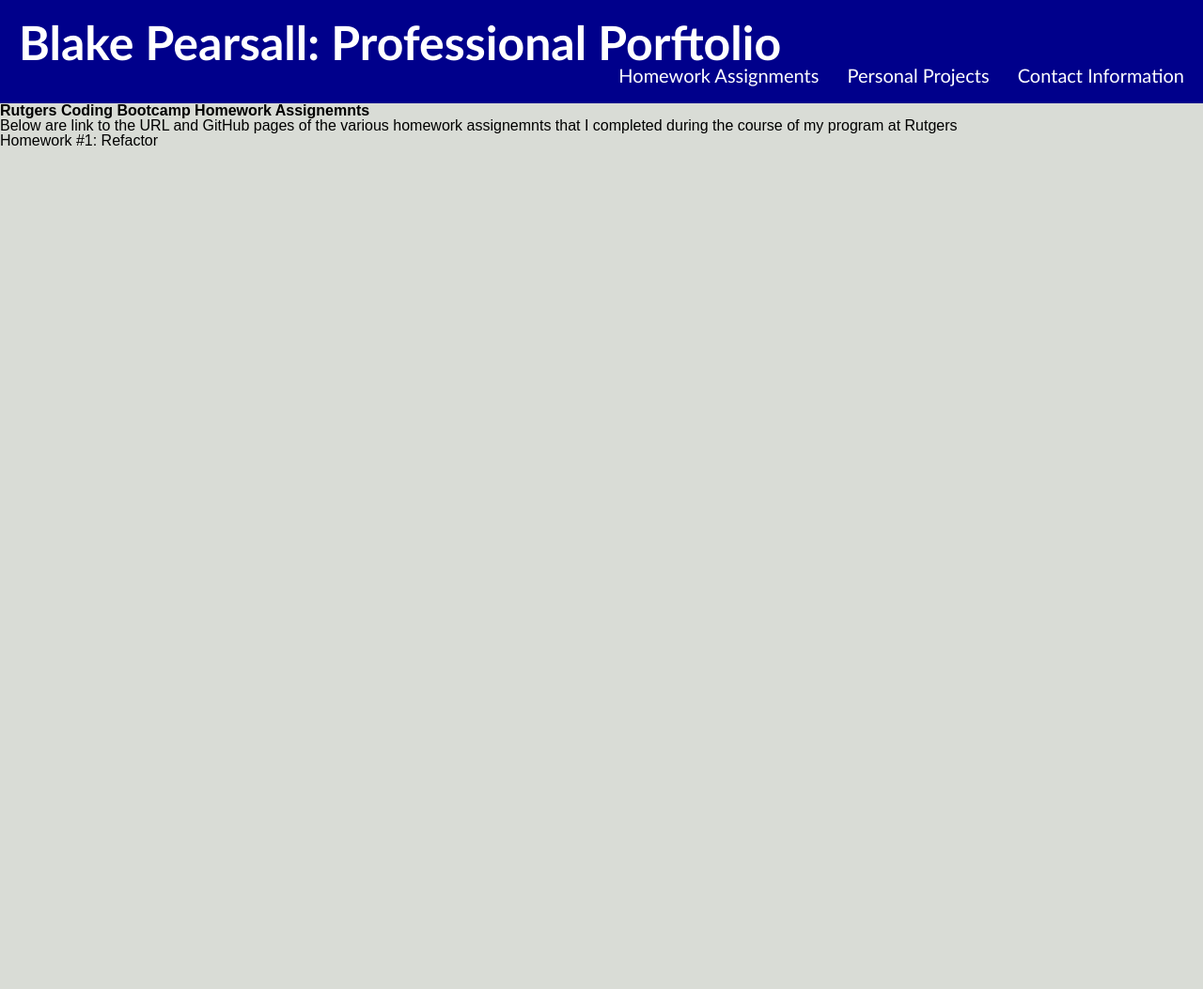
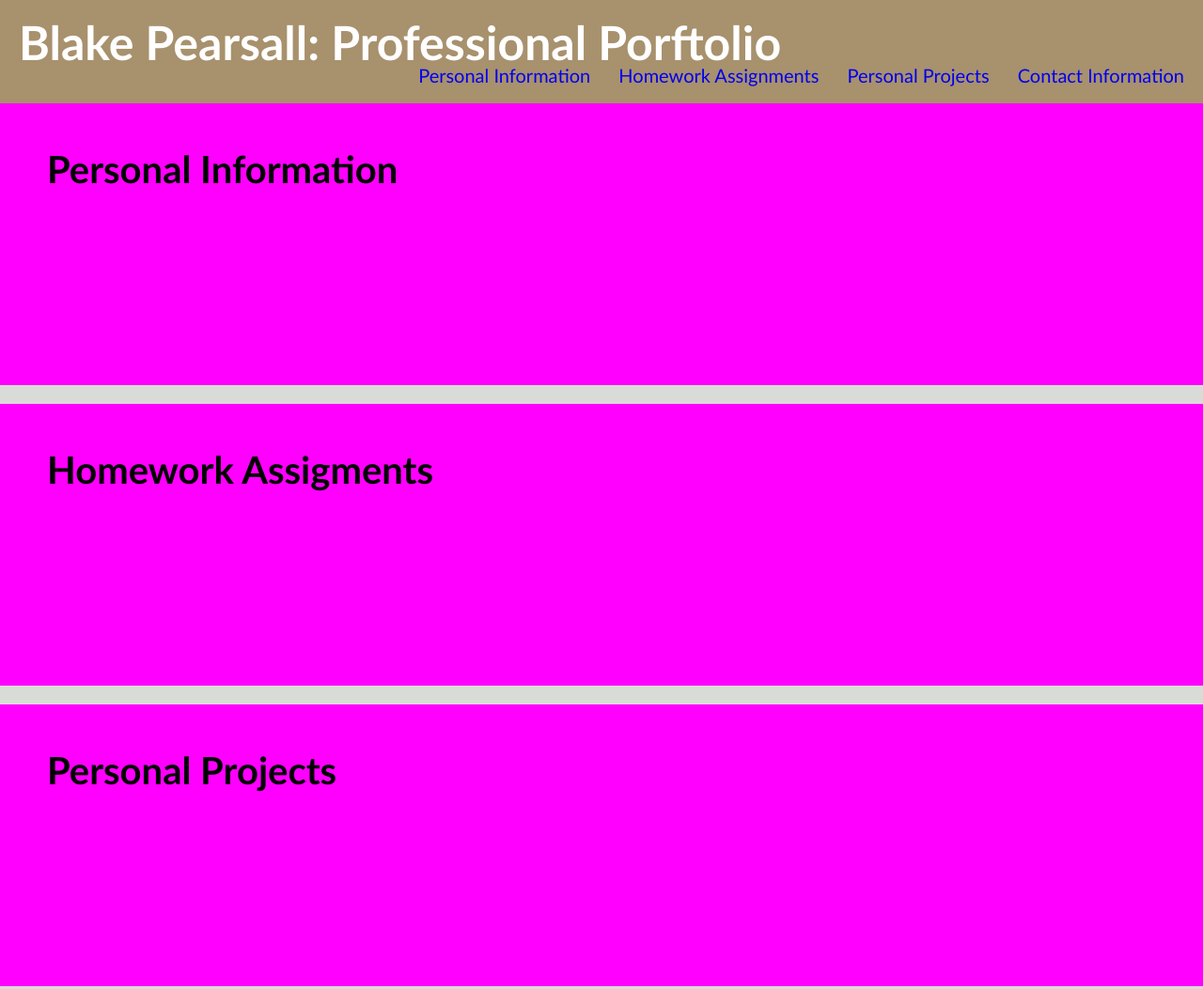
Before and after one commit to BPpearsall/portfolio-Pro, a plain HTML site: page index.html in a window 1280 px wide. Shown: the top 1053 px of the page at 94% size. Before the commit the page ends 800 px from the top, so only its background shows below. Drawn offline with Linux system fonts and the light colour scheme.

Commit message:
continuation of work

```diff
--- a/assets/css/style.css
+++ b/assets/css/style.css
@@ -12,7 +12,7 @@
     padding: 20px;
     font-family: "Trebuchet MS", "Lucida Sans Unicode", "Lucida Grande",
       "Lucida Sans", Arial, sans-serif;
-    background-color: darkblue;
+    background-color: rgb(168, 145, 109);
     color: #ffffff;
   }
 
@@ -36,3 +36,42 @@
     display: inline-block;
     margin-left: 25px;
   }
+
+  .header nav ul li:hover {
+    color: white;
+    cursor: grab;
+  }
+
+  a{
+    text-decoration: none;
+  }
+
+  a:hover{
+    text-decoration: underline;
+    color:white
+  }
+
+  .container{
+    margin-bottom: 20px;
+    padding:50px;
+    height: 300px;
+    font-family: 'Gill Sans', 'Gill Sans MT', Calibri, 'Trebuchet MS', sans-serif;
+    background-color: fuchsia;
+    display:flex
+
+  }
+
+  section h2{
+    font-size: 40px;
+    font-weight: bolder;
+
+  }
+
+
+  @media screen and (min-width: 992px) {
+
+  }
+
+  @media screen and (min-width: 768px) {
+
+  }
--- a/index.html
+++ b/index.html
@@ -9,28 +9,40 @@
     <link rel="stylesheet" href="./assets/css/style.css" />
   </head>
 
-  <body>
+<body>
       <header class="header">
           <h1>Blake Pearsall: Professional Porftolio</h1>
             <nav>
                 <ul>
-                    <li>Homework Assignments</li>
-                    <li>Personal Projects</li>
-                    <li>Contact Information</li>
+                    <li>
+                        <a href="#personal-information">Personal Information</a>
+                    </li>
+                    <li>
+                        <a href="#homework-assignments">Homework Assignments</a>
+                    </li>
+                    <li>
+                        <a href="#personal-projects">Personal Projects</a>
+                    </li>
+                    <li>
+                        <a href="#contact-information">Contact Information</a>
+                    </li>
                 </ul>
             </nav>
       </header>
   </body>
 
   <main>
-      <section>
-          <article>
-              <h2>Rutgers Coding Bootcamp Homework Assignemnts</h2>
-                <p>Below are link to the URL and GitHub pages of the various homework assignemnts that I completed during the course of my program at Rutgers</p>
-                <ul>
-                    <li>Homework #1: Refactor</li>
-                </ul>
-          </article>
+      <section id="personal-information" class="container">
+          <h2>Personal Information</h2>
+      </section>
+      <section id="homework-assignments" class="container">
+          <h2>Homework Assigments</h2>
+      </section>
+      <section id="personal-projects" class="container">
+          <h2>Personal Projects</h2>
+      </section>
+      <section id="contact-information" class="container">
+          <h2>Contact Information</h2>
       </section>
   </main>
 </html>
```
